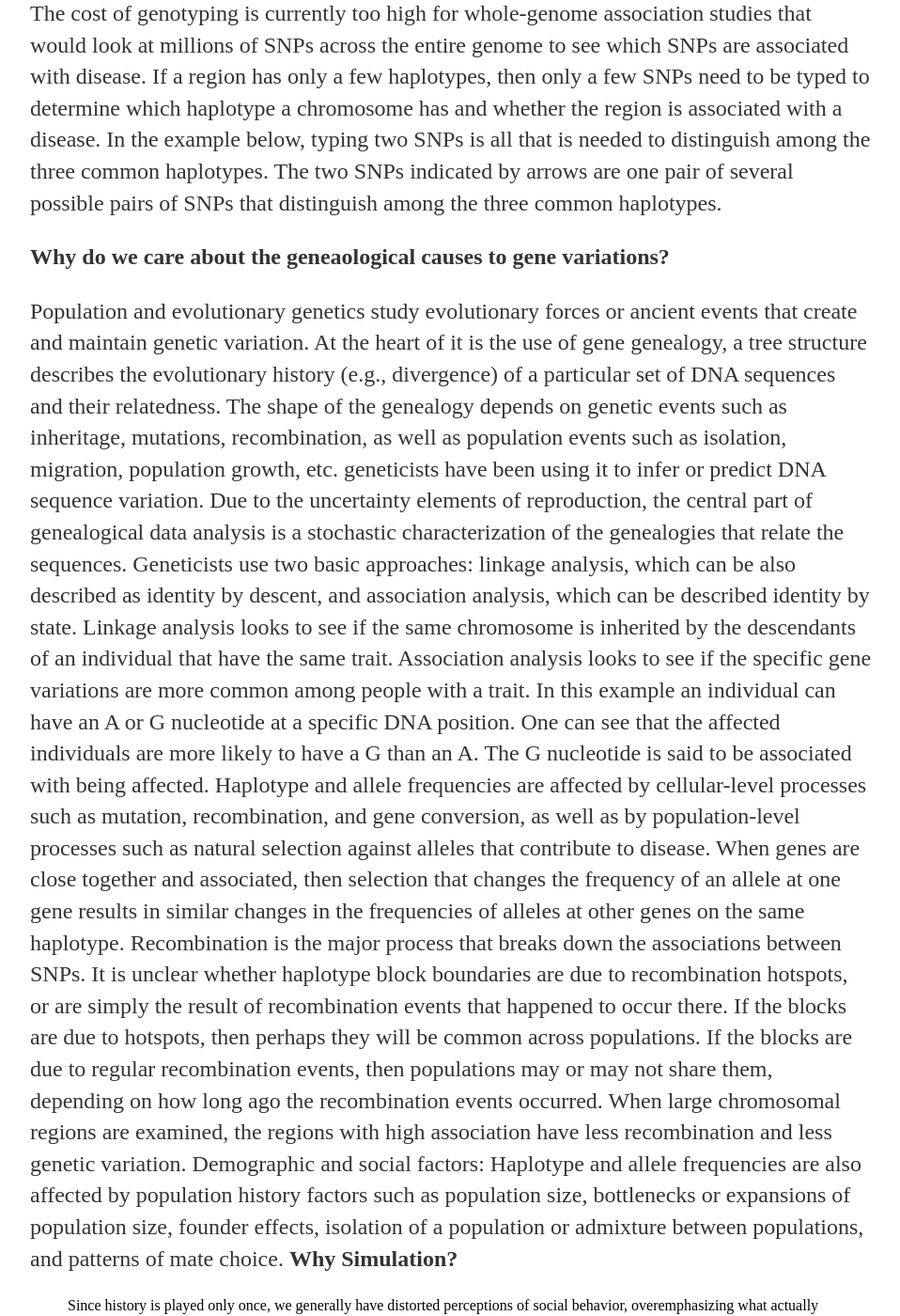
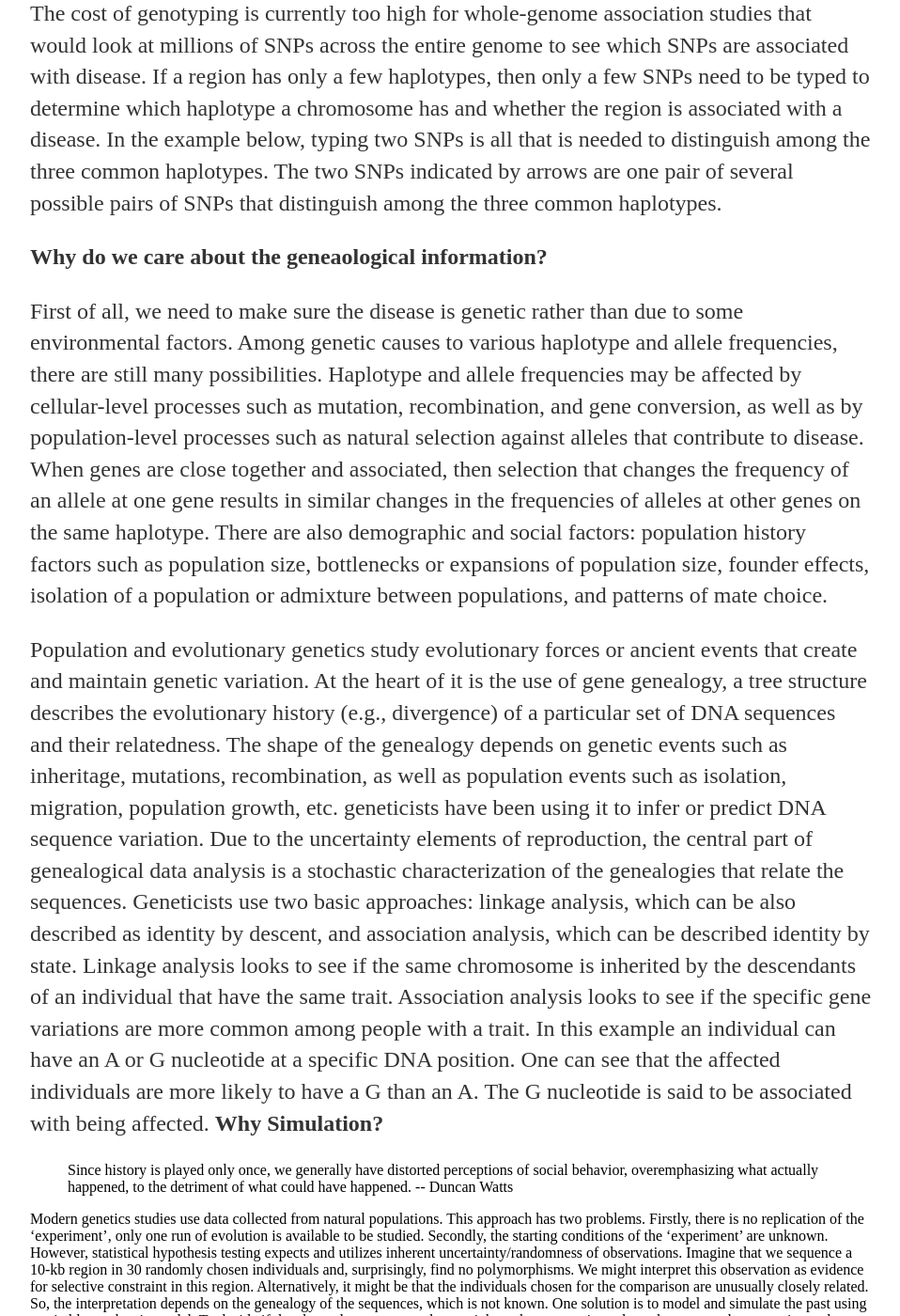
Before and after one commit to lybird300/lybird300.github.io, a Jekyll site: the page built from _posts/2015-04-01-first-day.md, in a window 1280 px wide and 1400 px high, scrolled down 2210 px. Shown: the whole window at 94% size, without its empty margins (160-1118 px from the left). Built offline with Jekyll 4.4.1, drawn with Linux system fonts in a browser that asks for light colours.

Commit message:
Update 2015-04-01-first-day.md

```diff
--- a/_posts/2015-04-01-first-day.md
+++ b/_posts/2015-04-01-first-day.md
@@ -14,12 +14,13 @@ The majority of SNPs are not actual functional variants that contribute to the r
 A haplotype is a set of DNA variations, or polymorphisms, that tend to be inherited together. A haplotype can refer to a combination of alleles or to a set of single nucleotide polymorphisms (SNPs) found on the same chromosome. For diseases with a relatively straightforward genetic basis, the single-gene disorders, current methods are usually sufficient to find the genes involved. Most people, however, do not have single-gene disorders, but develop common diseases such as heart disease, stroke, diabetes, cancers or psychiatric disorders, which are affected by many genes and environmental factors. This is the major reason why we care about haplotypes.
 
 Theoretically there could be many haplotypes in a chromosome region, but recent studies are typically finding only a few common haplotypes. Consider the example below, of a region where six SNPs have been studied; the DNA bases that are the same in all individuals are not shown. The three common haplotypes are shown, along with their frequencies in the population. The first SNP has alleles A and G; the second SNP has alleles C and T. The four possible haplotypes for these two SNPs are AC, AT, GC, and GT. However, only AC and GT are common; these SNPs are said to be highly associated with each other (i.e., linkage disequilibrium: AC and GT are more likely to be at the same chromosome than AT and GC).
-<img alt="haplotype" src="https://cloud.githubusercontent.com/assets/5496192/7121553/3f6b37b8-e1e3-11e4-9cbe-76aa3d15b2c7.jpg" />
+<br/><img alt="haplotype" src="https://cloud.githubusercontent.com/assets/5496192/7121553/3f6b37b8-e1e3-11e4-9cbe-76aa3d15b2c7.jpg" />
 
 The cost of genotyping is currently too high for whole-genome association studies that would look at millions of SNPs across the entire genome to see which SNPs are associated with disease. If a region has only a few haplotypes, then only a few SNPs need to be typed to determine which haplotype a chromosome has and whether the region is associated with a disease. In the example below, typing two SNPs is all that is needed to distinguish among the three common haplotypes. The two SNPs indicated by arrows are one pair of several possible pairs of SNPs that distinguish among the three common haplotypes.
 
-<b>Why do we care about the geneaological causes to gene variations?</b>
+<b>Why do we care about the geneaological information?</b>
 
+First of all, we need to make sure the disease is genetic rather than due to some environmental factors. Among genetic causes to various haplotype and allele frequencies, there are still many possibilities. Haplotype and allele frequencies may be affected by cellular-level processes such as mutation, recombination, and gene conversion, as well as by population-level processes such as natural selection against alleles that contribute to disease. When genes are close together and associated, then selection that changes the frequency of an allele at one gene results in similar changes in the frequencies of alleles at other genes on the same haplotype. There are also demographic and social factors: population history factors such as population size, bottlenecks or expansions of population size, founder effects, isolation of a population or admixture between populations, and patterns of mate choice.
 
 <p>Population and evolutionary genetics study evolutionary forces or ancient events that create and maintain genetic variation. At the heart of it is the use of gene genealogy, a tree structure describes the evolutionary history (e.g., divergence) of a particular set of DNA sequences and their relatedness. The shape of the genealogy depends on genetic events such as inheritage, mutations, recombination, as well as population events such as isolation, migration, population growth, etc. geneticists have been using it to infer or predict DNA sequence variation. Due to the uncertainty elements of reproduction, the central part of genealogical data analysis is a stochastic characterization of the genealogies that relate the sequences.
 
@@ -27,11 +28,6 @@ Geneticists use two basic approaches: linkage analysis, which can be also descri
 
 
 
-Haplotype and allele frequencies are affected by cellular-level processes such as mutation, recombination, and gene conversion, as well as by population-level processes such as natural selection against alleles that contribute to disease. When genes are close together and associated, then selection that changes the frequency of an allele at one gene results in similar changes in the frequencies of alleles at other genes on the same haplotype.
-
-Recombination is the major process that breaks down the associations between SNPs. It is unclear whether haplotype block boundaries are due to recombination hotspots, or are simply the result of recombination events that happened to occur there. If the blocks are due to hotspots, then perhaps they will be common across populations. If the blocks are due to regular recombination events, then populations may or may not share them, depending on how long ago the recombination events occurred. When large chromosomal regions are examined, the regions with high association have less recombination and less genetic variation.
-
-Demographic and social factors: Haplotype and allele frequencies are also affected by population history factors such as population size, bottlenecks or expansions of population size, founder effects, isolation of a population or admixture between populations, and patterns of mate choice.
 
 
 <b>Why Simulation?</b>
```
